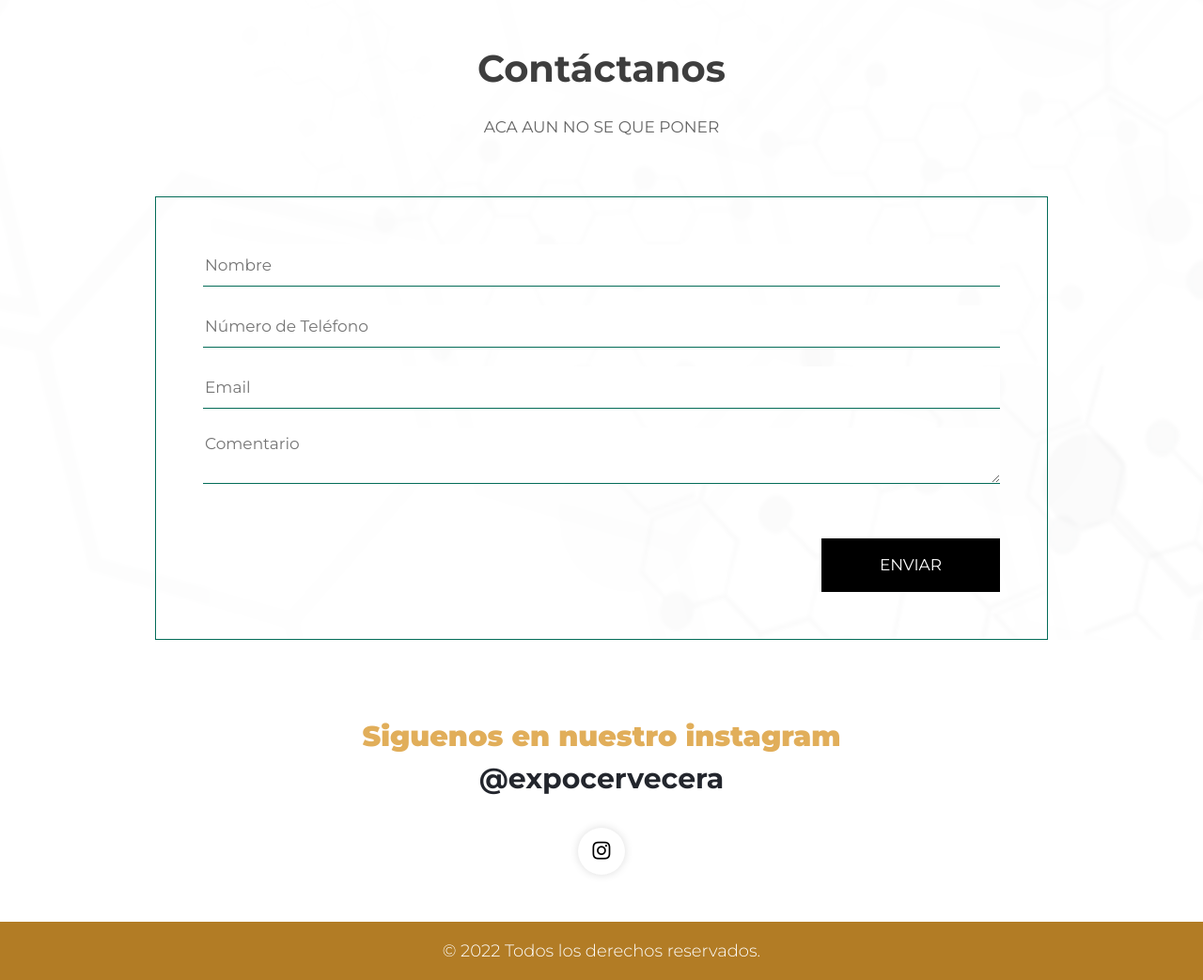
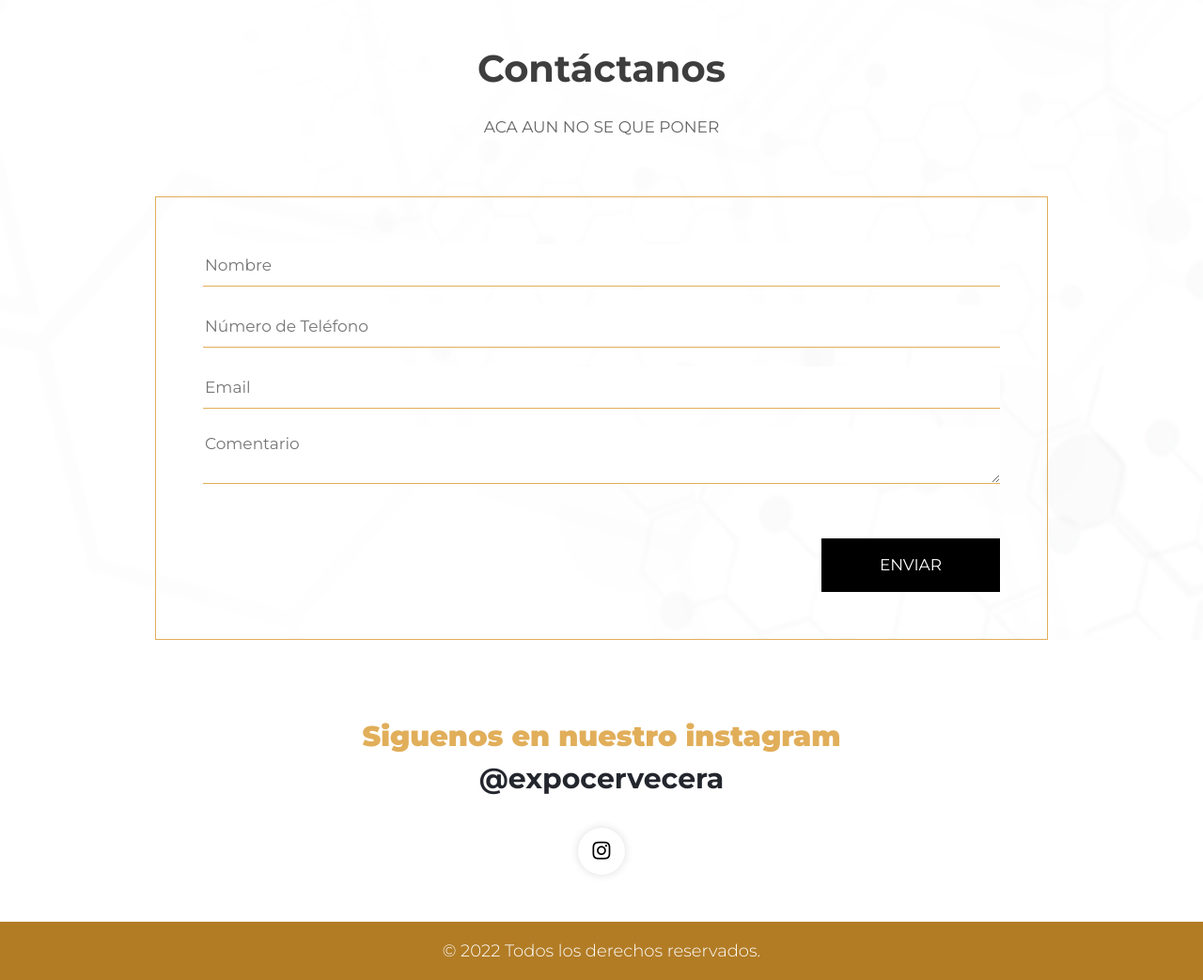
Before and after one commit to tatianadelsoglio/expocervecera, a PHP site: page / in a window 1280 px wide. Shown: the part 3840-4883 px from the top of the page at 94% size. Run offline with PHP 8.4, Linux system fonts and the light colour scheme; some libraries are stand-ins or nearby versions; some web fonts are replaced.

Commit message:
se agrego url de ubicacion y estetica de colores del formulario

```diff
--- a/css/style.css
+++ b/css/style.css
@@ -552,17 +552,17 @@ ul.padding_left2 li img {padding: 0px 10px 0px 30px;}
 
 .main_form {
      padding: 50px 50px;
-     border: #046c58 solid 1px;
+     border: #e1ae5a solid 1px;
      margin: 0px 80px;
 }
 
 .contact .main_form .form_contril {
-     border: #046c58 solid 1px;
+     border: #e1ae5a solid 1px;
      margin-bottom: 20px;
      width: 100%;
      height: 45px;
      background: #fff;
-     color: #046c58;
+     color: black;
      font-size: 17px;
      border-top: 0;
      border-right: 0;
@@ -570,12 +570,12 @@ ul.padding_left2 li img {padding: 0px 10px 0px 30px;}
 }
 
 .contact .main_form .textarea {
-     border: #046c58 solid 1px;
+     border: #e1ae5a solid 1px;
      margin-bottom: 20px;
      width: 100%;
      height: 60px;
      background: #fff;
-     color: #046c58;
+     color: black;
      font-size: 17px;
      border-top: 0;
      border-right: 0;
@@ -597,14 +597,14 @@ ul.padding_left2 li img {padding: 0px 10px 0px 30px;}
 }
 
 .contact .main_form .send_btn:hover {
-     background-color: #046c58;
+     background-color: #e1ae5a;
      transition: ease-in all 0.5s;
      color: #fff;
      border-radius: 26px;
 }
 
 #contact *::placeholder {
-     color: #046c58;
+     color:black;
      opacity: 1;
 }
 
--- a/index.html
+++ b/index.html
@@ -116,7 +116,7 @@
                     59° OKTOBERFEST Fiesta Nacional de la Cerveza
                     <p class="subtitulo-p">4 y 5 de octubre 2022</p>
                   </h2>
-                  <a href="#">Read More</a>
+                  <a href="#more">Leer Más</a>
                 </div>
               </div>
               <div class="col-xl-4 col-lg-4 col-md-4 col-12-3">
@@ -183,7 +183,7 @@
         </div>
         <!-- end fist section -->
         <!-- secend section -->
-        <div class="row">
+        <div id="more" class="row">
           <div class="col-md-12">
             <div class="titlepage">
               <h2>¿Por qué en Villa Gral. Belgrano??</h2>
@@ -222,7 +222,9 @@
                       <a href="#"></a> -->
                       <ul class="like">
                         <li>
-                          <a href="#"
+                          <a
+                            href="https://goo.gl/maps/PYBevfJt2Zv6Gddq9"
+                            target="_blank"
                             ><img
                               width="80px"
                               height="80px"
```
